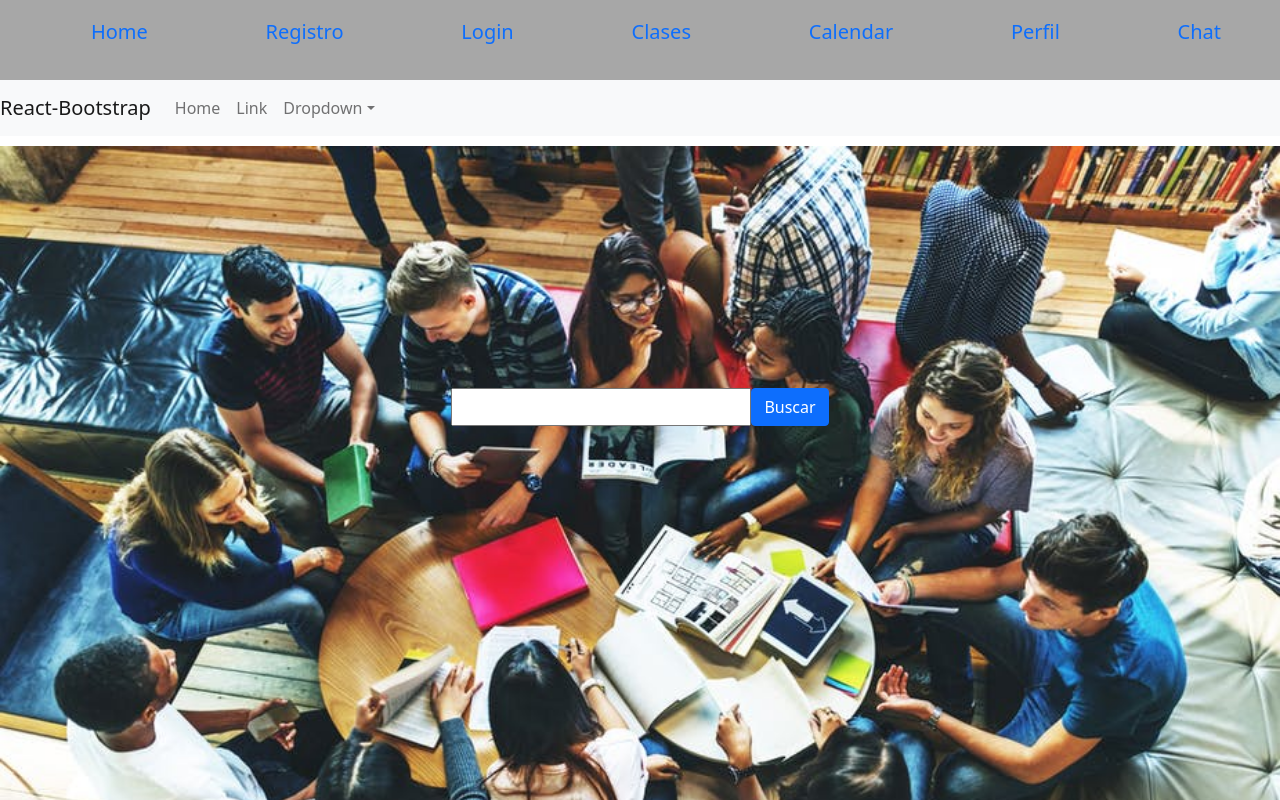
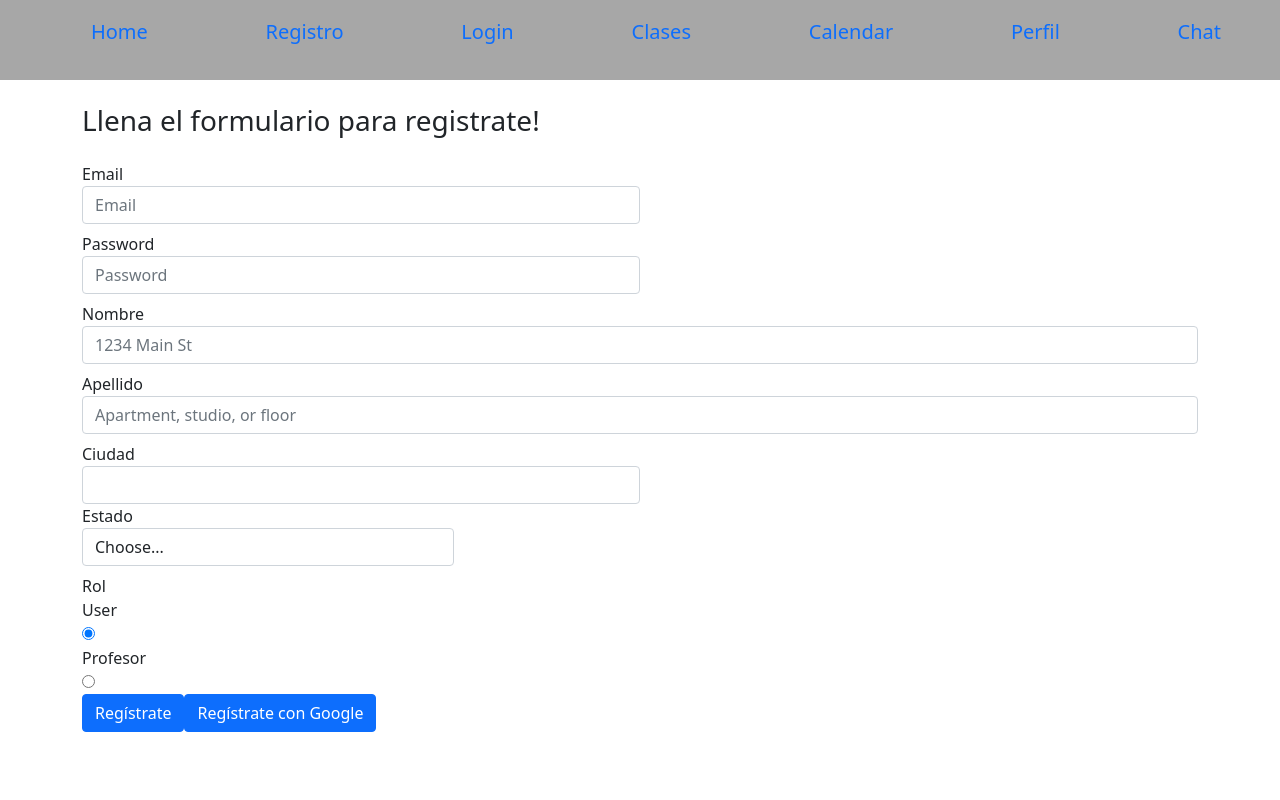
Before and after one commit to DiegoAraujoJS/PF_E-Commerce, a React (Create React App) app in the folder client/: page /registro in a window 1280 px wide. Before the commit this address led to /home. Built offline with nearby package versions, Linux system fonts and the light colour scheme.

Commit message:
arreglar ruta de registro y agregarle una validación al formulario

```diff
--- a/client/src/App.tsx
+++ b/client/src/App.tsx
@@ -93,7 +93,8 @@ function App() {
 
 
       <Route exact path='/registro' render={() => {
-          if (role === Role.USER || role === Role.PROFESSOR) {
+        console.log(role)
+          if (role !== Role.USER && role !== Role.PROFESSOR) {
             return <Register />
           }
           else {
--- a/client/src/components/Register/Register.tsx
+++ b/client/src/components/Register/Register.tsx
@@ -2,38 +2,39 @@
 import React from 'react'
 import axios from 'axios';
 import { useHistory } from "react-router-dom";
-import {UserProps} from '../../../../interfaces'
+import { UserProps } from '../../../../interfaces'
+import { Formik } from 'formik';
+import { validationSchemaRegister } from '../../utils/validations';
 
-enum ErrorType {INCOMPLETE_INPUTS, ALREADY_EXISTS}
-enum Role {USER, PROFESSOR, ADMIN}
+enum ErrorType { INCOMPLETE_INPUTS, ALREADY_EXISTS }
+enum Role { USER, PROFESSOR, ADMIN }
+
 export default function Register() {
 
-  const [mail, setMail] = React.useState('')
-  const [password, setPass] = React.useState('')
-  const [name, setName] = React.useState('')
-  const [lastName, setlastName] = React.useState('')
-  const [city, setCity] = React.useState('')
-  const [state, setState] = React.useState('')
-  const [role, setRole] = React.useState(0)
+  // const [mail, setMail] = React.useState('')
+  // const [password, setPass] = React.useState('')
+  // const [name, setName] = React.useState('')
+  // const [lastName, setlastName] = React.useState('')
+  // const [city, setCity] = React.useState('')
+  // const [state, setState] = React.useState('')
+  // const [role, setRole] = React.useState(0)
   const [alreadyCreated, /* setAlreadyCreated */] = React.useState(false)
 
   const history = useHistory()
 
+  async function handleSubmitRegister(values) {
 
-
-  async function handleSubmit(e) {
-    e.preventDefault()
     let user: UserProps = {
-      lastName: lastName,
-      mail: mail,
-      name: name,
-      role: role
+      lastName: values.lastName,
+      mail: values.mail,
+      name: values.name,
+      role: values.role
     }
     let userWithPassword = {
       ...user,
-      password: password
+      password: values.password
     }
-    if (mail === 'braiansilva@gmail.com') user.role = Role.ADMIN;
+    if (values.mail === 'braiansilva@gmail.com') user.role = Role.ADMIN;
     try {
       const registro = await axios.post('http://localhost:3001/api/session/register', userWithPassword)
       console.log(registro)
@@ -44,7 +45,7 @@ export default function Register() {
 
       if (error.response.data.type === ErrorType.ALREADY_EXISTS) {
         alert('El usuario ya existe!')
-      } else if (error.response.data.type === ErrorType.INCOMPLETE_INPUTS){
+      } else if (error.response.data.type === ErrorType.INCOMPLETE_INPUTS) {
         alert('Debe ingresar mail, nombre y apellido')
       }
     }
@@ -55,54 +56,150 @@ export default function Register() {
 
   return (
     <div className="container">
-      <form onSubmit={(e) => handleSubmit(e)}>
-        <div className="form-row">
-          <div className="form-group col-md-6">
-            <label htmlFor="inputEmail4">Email</label>
-            <input value={mail} onChange={(e) => setMail(e.target.value)} type="email" className="form-control" id="inputEmail4" placeholder="Email" />
+
+      <h3 className="mt-4 mb-4">Llena el formulario para registrate!</h3>
+
+      <Formik
+        validationSchema={validationSchemaRegister}
+        initialValues={{
+          name: "",
+          lastName: "",
+          mail: "",
+          password: "",
+          role: 0,
+          city: "",
+          state: "",
+        }}
+        onSubmit={ (values) => {
+
+          handleSubmitRegister(values)
+
+        }}
+      >
+        {({ handleSubmit, handleChange, values, errors , touched, handleBlur}) => (
+          <form onSubmit={handleSubmit} className="mt-6 mb-4">
+            <div className="form-row " >
+              <div className="form-group col-md-6  mt-6" >
+                <label htmlFor="inputEmail">Email</label>
+                <input
+                  name="mail"
+                  value={values.mail}
+                  // onChange={(e) => setMail(e.target.value)}
+                  onChange={handleChange}
+                  onBlur={handleBlur}
+                  type="text" id="inputEmail" placeholder="Email"
+                  className={`form-control ${errors.mail && touched.mail ? 'is-invalid' : ''}`}
+                />
+                {errors.mail && touched.mail && <div className='invalid-feedback'>{errors.mail}</div>}
+
               </div>
-          <div className="form-group col-md-6">
+              <div className="form-group col-md-6 mt-2">
                 <label htmlFor="inputPassword4">Password</label>
-            <input value={password} onChange={(e) => setPass(e.target.value)} type="password" className="form-control" id="inputPassword4" placeholder="Password" />
-            {password.length < 6 ? <span style={{ color: 'red' }}>La contraseña debe tener mas de seis caracteres</span> : ''}
+                <input
+                  name="password"
+                  value={values.password}
+                  // onChange={(e) => setPass(e.target.value)}
+                  onChange={handleChange}
+                  onBlur={handleBlur}
+                  type="password"
+                  id="inputPassword4"
+                  placeholder="Password"
+                  className={`form-control ${errors.password && touched.password ? 'is-invalid' : ''}`}
+                  />
+                {errors.password && touched.password  && <div className='invalid-feedback'>{errors.password}</div>}
               </div>
             </div>
-        <div className="form-group">
+            <div className="form-group mt-2">
               <label htmlFor="inputAddress">Nombre</label>
-          <input value={name} onChange={(e) => setName(e.target.value)} type="text" className="form-control" id="inputAddress" placeholder="1234 Main St" />
+              <input
+                name="name"
+                value={values.name}
+                // onChange={(e) => setName(e.target.value)}
+                onChange={handleChange}
+                onBlur={handleBlur}
+                type="text"
+                className={`form-control ${errors.name && touched.name ? 'is-invalid' : ''}`}
+                id="inputAddress" placeholder="1234 Main St"
+              />
+              {errors.name && touched.name && <div className='invalid-feedback'>{errors.name}</div>}
             </div>
-        <div className="form-group">
+            <div className="form-group mt-2">
               <label htmlFor="inputAddress2">Apellido</label>
-          <input value={lastName} onChange={(e) => setlastName(e.target.value)} type="text" className="form-control" id="inputAddress2" placeholder="Apartment, studio, or floor" />
+              <input
+                name="lastName"
+                value={values.lastName}
+                // onChange={(e) => setlastName(e.target.value)}
+                onChange={handleChange}
+                onBlur={handleBlur}
+                type="text"
+                className={`form-control ${errors.lastName && touched.lastName ? 'is-invalid' : ''}`}
+                id="inputAddress2" placeholder="Apartment, studio, or floor"
+                />
+              {errors.lastName && touched.lastName && <div className='invalid-feedback'>{errors.lastName}</div>}
             </div>
-        <div className="form-row">
+            <div className="form-row mt-2">
               <div className="form-group col-md-6">
                 <label htmlFor="inputCity">Ciudad</label>
-            <input value={city} onChange={(e) => setCity(e.target.value)} type="text" className="form-control" id="inputCity" />
+                <input
+                  name="city"
+                  value={values.city}
+                  // onChange={(e) => setCity(e.target.value)}
+                  onChange={handleChange}
+                  onBlur={handleBlur}
+                  type="text"
+                  className={`form-control ${errors.city && touched.city ? 'is-invalid' : ''}`}
+                  id="inputCity"
+                  />
+                {errors.city && touched.city && <div className='invalid-feedback'>{errors.city}</div>}
               </div>
               <div className="form-group col-md-4">
                 <label htmlFor="inputState">Estado</label>
-            <select value={state} onChange={(e) => setState(e.target.value)} id="inputState" className="form-control">
-              <option selected>Choose...</option>
+                <select
+                  name="state"
+                  // value={values.state}
+                  // onChange={(e) => setState(e.target.value)}
+                  // onChange={handleChange}
+                  // onBlur={handleBlur}
+                  id="inputState"
+                  className={`form-control`}
+                  >
+                  <option defaultValue="">Choose...</option>
                   <option>...</option>
                 </select>
               </div>
 
             </div>
-        <div className="form-group">
-          <div className="form-check">
-            <input className="form-check-input" type="checkbox" id="gridCheck" />
-            <label className="form-check-label" htmlFor="gridCheck">
-              Check me out
-            </label>
+
+            <div className="form-row mt-2" >
+              <label className="form-check-label" htmlFor="gridCheck">Rol</label><br></br>
+              <div className="form-group col">
+                <label className="form-check-label mr-2" htmlFor="gridCheck">User</label><br></br>
+                <input
+                  name="role"
+                  type="radio" id="gridCheck"
+                  // onChange={() => setRole(Role.PROFESSOR)}
+                  onChange={handleChange}
+                  value={Role.USER}
+                  defaultChecked
+                />
+              </div>
+              <div className="form-group col">
+                <label className="form-check-label mr-3" htmlFor="gridCheck">Profesor</label><br></br>
+                <input type="radio"
+                  name="role"
+                  value={Role.PROFESSOR}
+                  onChange={handleChange}
+                ></input>
               </div>
             </div>
+
             <button type="submit" id="local" className="btn btn-primary">Regístrate</button>
 
-      </form>
-      <input className="form-check-input" type="checkbox" id="gridCheck" onChange={() => setRole(Role.PROFESSOR)}/>
-      <button onClick={googleSubmit} id="google" className="btn btn-primary">Regístrate con Google</button>
+            <button onClick={googleSubmit} id="google" className="btn btn-primary " >Regístrate con Google</button>
             {alreadyCreated ? <span style={{ color: 'red' }}>El usuario ya está siendo usado</span> : ''}
+          </form >
+        )}
+      </Formik>
     </div>
   )
 }
--- a/client/src/utils/validations.js
+++ b/client/src/utils/validations.js
@@ -1,18 +1,41 @@
 import * as yup from 'yup';
 
-export const validationSchemaStepOne = yup.object().shape({
+export const validationSchemaNewClass = yup.object().shape({
     Profesor_mail: yup
         .string()
         .email('Debe ser un email válido')
         .required('Este campo es obligatorio'),
-
     materia: yup
         .string()
-        .test('materia', 'Necesita elegir una materia', (value) => value ),
+        .test('materia', 'Necesita elegir una materia', (value) => value),
     grado: yup
         .string()
-        .test('grado', 'Necesita elegir un grado', (value) => value ),
+        .test('grado', 'Necesita elegir un grado', (value) => value),
     nivel: yup
         .string()
-        .test('nivel', 'Necesita elegir un nivel', (value) => value )
+        .test('nivel', 'Necesita elegir un nivel', (value) => value)
 });
+
+
+export const validationSchemaRegister = yup.object().shape({
+    mail: yup
+        .string()
+        .email('Debe ser un email válido')
+        .required('Este campo es obligatorio'),
+    password: yup
+        .string()
+        .required('Este campo es obligatorio')
+        .test('passwordSize', 'La contraseña debe tener de 4 a 20 caracteres', (value) => value && value.length > 4 && value.length < 20),
+    name: yup
+        .string()
+        .required('Este campo es obligatorio'),
+    lastName: yup
+        .string()
+        .required('Este campo es obligatorio'),
+    role: yup
+        .number()
+        .required('Este campo es obligatorio'),
+    city: yup
+        .string()
+        .required('Este campo es obligatorio'),
+});
```
Also changed, not shown: client/src/components/addClass/addClass.tsx (+21 -15 lines). Lines whose indentation alone changed are shown as unchanged.
